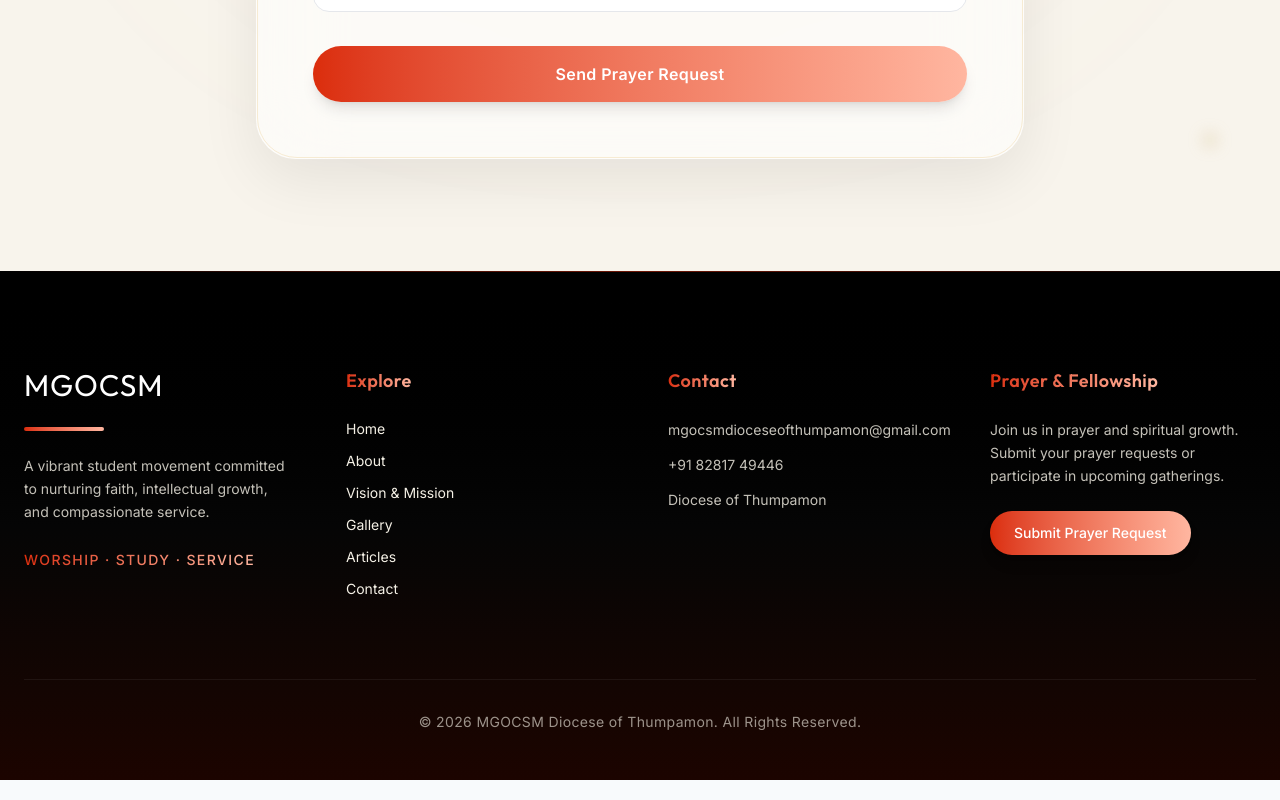
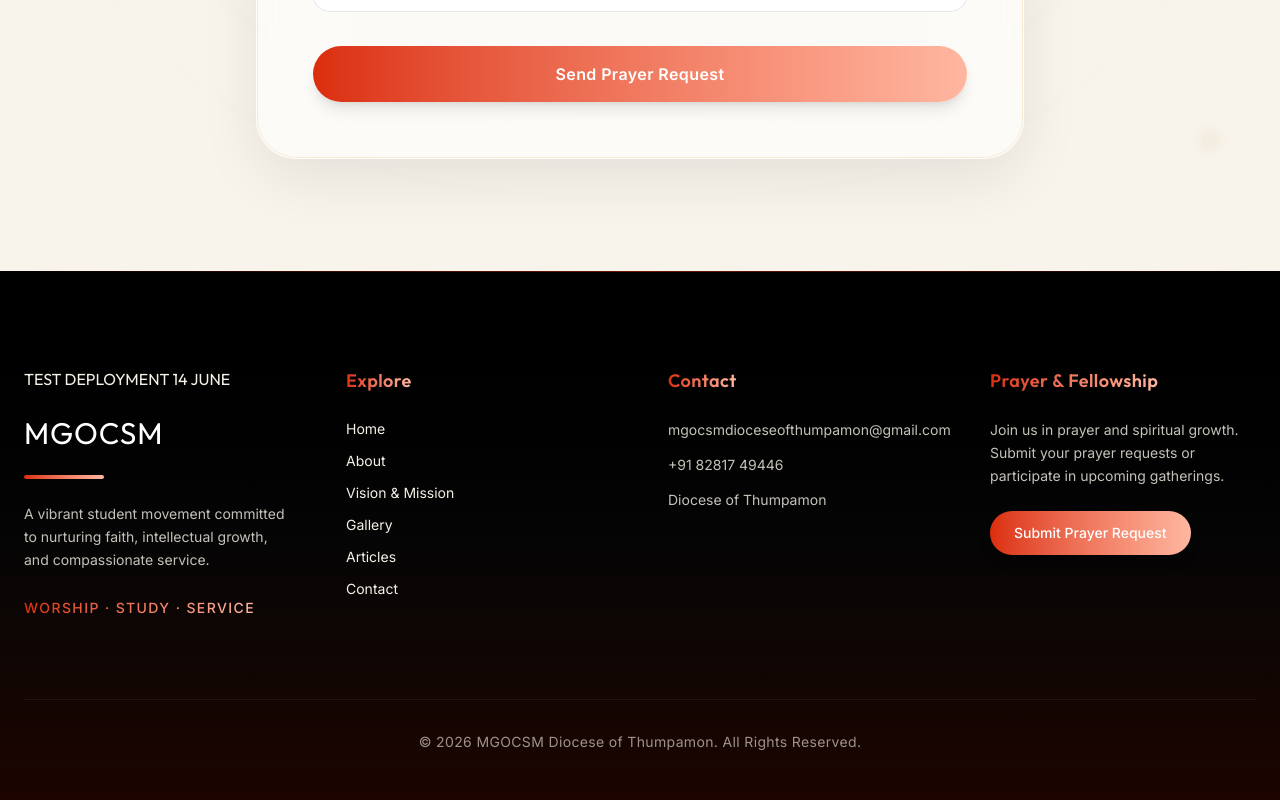
Before and after one commit to alwyndani/MGOCSM-Diocese-portal-new, a React (Vite) app: page / in a window 1280 px wide. Shown: the part 3579-4379 px from the top of the page. Built offline with nearby package versions, Linux system fonts and the light colour scheme; no server answers.

Commit message:
Test deployment last time today

```diff
--- a/src/components/Footer.jsx
+++ b/src/components/Footer.jsx
@@ -13,6 +13,7 @@ const Footer = () => {
 
         {/* ===== Brand Section ===== */}
         <div className="space-y-6">
+          <h1>TEST DEPLOYMENT 14 JUNE</h1>
           <h2 className="text-3xl text-white font-serif tracking-wide">
             MGOCSM
           </h2>
```
